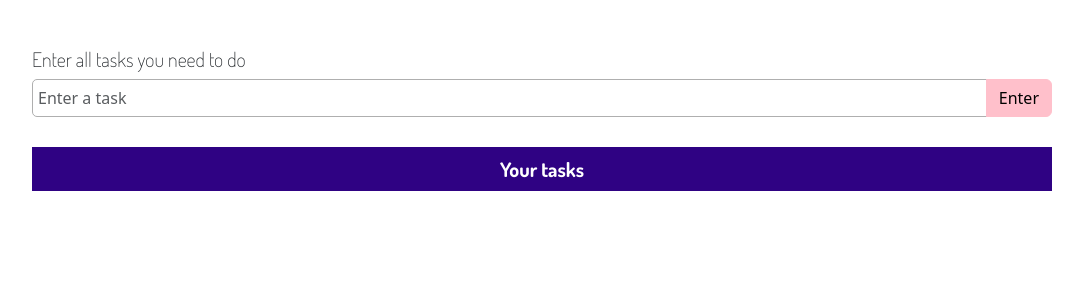
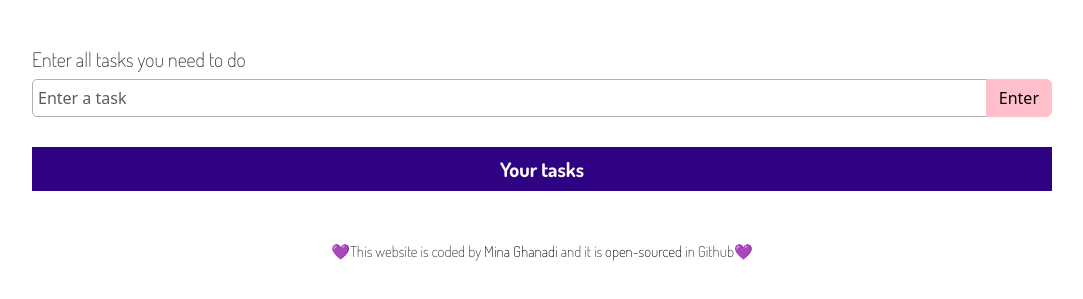
Before and after one commit to mina-ghanadi/to-do-list-website, a plain HTML site: page index.html in a window 1280 px wide. Shown: the part 81-380 px from the top of the page, without its empty margins (98-1181 px from the left). Drawn offline with nearby package versions, Linux system fonts and the light colour scheme.

Commit message:
add my name and ./ for sources

```diff
--- a/index.html
+++ b/index.html
@@ -10,7 +10,7 @@
     <link rel="stylesheet" href="https://fonts.googleapis.com/css2?family=Material+Symbols+Outlined:opsz,wght,FILL,GRAD@20..48,100..700,0..1,-50..200" />
     <link rel="stylesheet" href="https://fonts.googleapis.com/css2?family=Material+Symbols+Outlined:opsz,wght,FILL,GRAD@24,400,0,0" />
 <link href="https://cdn.jsdelivr.net/npm/bootstrap@5.3.2/dist/css/bootstrap.min.css" rel="stylesheet" integrity="sha384-T3c6CoIi6uLrA9TneNEoa7RxnatzjcDSCmG1MXxSR1GAsXEV/Dwwykc2MPK8M2HN" crossorigin="anonymous">
-<link rel="stylesheet" href="styles.css">
+<link rel="stylesheet" href="./styles.css">
 </head>
 <body>
     <div class="wholebody">
@@ -35,8 +35,8 @@
     </ul>
 </div>
 </div>
-
-    <script src="app.js"></script>
+<footer>💜This website is coded by <a href="https://fi.linkedin.com/in/mina-ghanadi" target="_blank">Mina Ghanadi</a> and it is <a href="https://github.com/mina-ghanadi/to-do-list-website" target="_blank">open-sourced</a> in Github💜</footer>
+    <script src="./app.js"></script>
     <script src="https://cdn.jsdelivr.net/npm/bootstrap@5.3.2/dist/js/bootstrap.bundle.min.js" integrity="sha384-C6RzsynM9kWDrMNeT87bh95OGNyZPhcTNXj1NW7RuBCsyN/o0jlpcV8Qyq46cDfL" crossorigin="anonymous"></script>
 </body>
 </html>
--- a/styles.css
+++ b/styles.css
@@ -109,3 +109,22 @@ h5{
   border:none;
   box-shadow: none;
 }
+footer{
+  text-align: center;
+  font-size: 15px;
+  font-weight: 200;
+  font-family: 'Dosis', sans-serif;
+  margin-top: 50px;
+
+}
+a{
+  text-decoration: none;
+  color: black;
+  transition: all 200ms ease-in-out;
+
+}
+a:hover{
+  color:pink;
+  cursor: pointer;
+  text-decoration: underline;
+}
```
